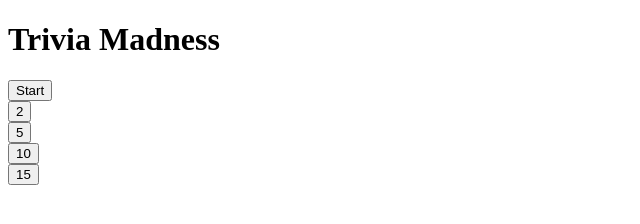
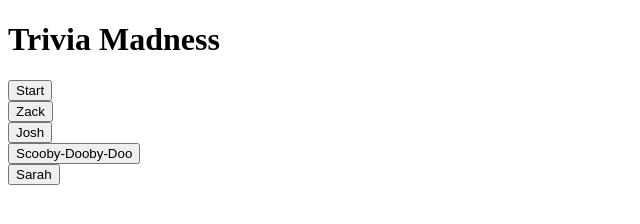
Before and after one commit to zgermain/TriviaGame, a plain HTML site: page index.html in a window 1280 px wide. Shown: the whole page, without its empty margins (0-640 px from the left). Drawn offline with nearby package versions, Linux system fonts and the light colour scheme.

Commit message:
created function for pressing generated buttons

```diff
--- a/assets/javascript/game.js
+++ b/assets/javascript/game.js
@@ -2,33 +2,27 @@
 
 //Global Variables
 var questions = [{
-    question: "What is 2*5?",
-    choices: [2, 5, 10, 15],
-    correctChoice: 2
+    question: "What is my name?",
+    choices: ["Zack", "Josh", "Scooby-Dooby-Doo", "Sarah"],
+    correctChoice: "Zack"
   }, {
-    question: "What is 3*6?",
-    choices: [3, 6, 9, 18],
-    correctAnswer: 3
+    question: "Where are you",
+    choices: ["Cincinnati", "Chicago", "Washington D.C.", "Evergreen"],
+    correctAnswer: "Chicago"
   }, {
-    question: "What is 8*9?",
-    choices: [72, 99, 108, 134],
-    correctChoice: 0
-  }, {
-    question: "What is 1*7?",
-    choices: [4, 5, 6, 7],
-    correctChoice: 3
-  }, {
-    question: "What is 8*8?",
-    choices: [20, 30, 40, 64],
-    correctChoice: 3
-  }];
+    question: "What is....your favorite color?",
+    choices: ["Purple", "Yellow", "Red...I mean Blue!", "Aqua"],
+    correctChoice: "Red...I mean Blue!"
+  }
+];
 
-correctAnswers = 0;
-incorrectAnswers = 0;
-secondsLeft = 0;
-gameOver = true;
+var correctScore = 0;
+var incorrectScore = 0;
+var secondsLeft = 0;
+var gameOver = true;
     //counter for question turns
-questionNumber = 0;
+var questionNumber = 0;
+var userGuess = ""
 
 //Essential Functions
 
@@ -40,18 +34,34 @@ questionNumber = 0;
     //Function to clear the "last page" jQuery .empty()
 
     //Function to display questions and buttons
-    function displayButtons() {
+function displayButtons() {
 
     for (i=0; i < questions[questionNumber].choices.length; i++){
         var newButton = $("<button>");
         var newDiv = $("<div>")
         newButton.text(questions[questionNumber].choices[i]);
-        newButton.attr("value", i);
+        newButton.attr("value", questions[questionNumber].choices[i]);
+        newButton.attr("class", "choice-button");
         newDiv.append(newButton);
         $(".container").append(newDiv);
     }
 };
-displayButtons();
+
+function choicePress() {
+
+    userGuess = $(this).val();
+    console.log("userGuess: " + userGuess);
+
+    if (userGuess === questions[questionNumber].correctChoice){
+        console.log("That's Right!")
+    } else {
+        console.log("That's Wrrrong!")
+    };
+
+
+};
+
+
 
     //Function to display right/wrong answer page
 
@@ -62,6 +72,7 @@ displayButtons();
         //set gameOver to false
 
     //Function to show question and create buttons for answers
+
         //Clear Divs from last Screen
         //Create a Div and Display Question
         //Create a Div and 4 buttons
@@ -72,3 +83,6 @@ displayButtons();
         //Display "You are Right" or "You are a Looooser"
 
     //Function to show End Game result
+
+    displayButtons();
+    $(document).on("click", ".choice-button", choicePress);
```
Also changed, not shown: index.html (line endings or trailing spaces).
